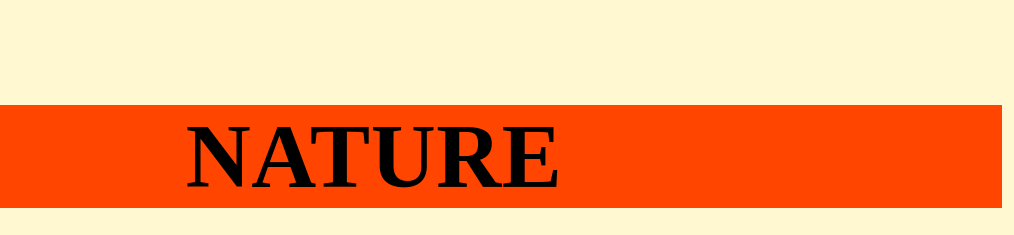
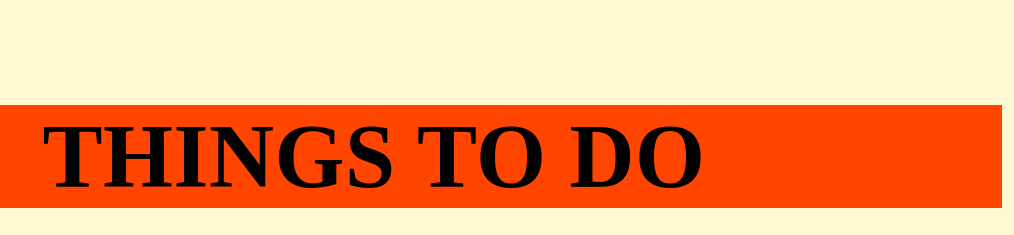
Before and after one commit to farah-nabila/FGM_Travel, a plain HTML site: page things.html in a window 1280 px wide. Shown: the top 235 px of the page, 266-1280 px from the left. Drawn offline with Linux system fonts and the light colour scheme.

Commit message:
Update things.html

```diff
--- a/things.html
+++ b/things.html
@@ -15,7 +15,7 @@
 
 <header>
     <center>
-        <h1 style="margin-bottom: 30px; margin-top: 10px; font-family: 'Algerian'; font-size: 90px;">NATURE</h1>
+        <h1 style="margin-bottom: 30px; margin-top: 10px; font-family: 'Algerian'; font-size: 90px;">THINGS TO DO</h1>
       </center>
       <div class="main">
         <ul>
```
